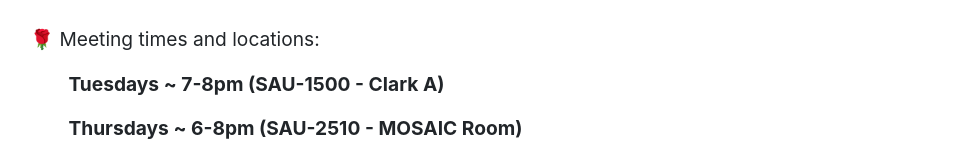
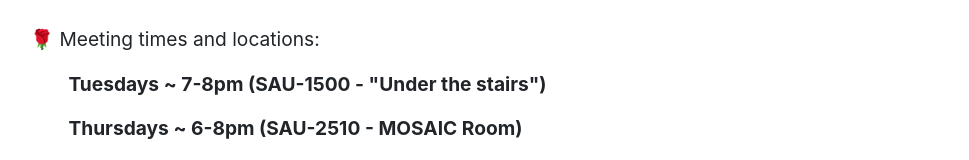
Before and after one commit to destructionorb/ritydsa, a website with bundled scripts: page index.html in a window 1280 px wide. Shown: the part 2303-2463 px from the top of the page, without its empty margins (290-1259 px from the left). Built offline with nearby package versions, Linux system fonts and the light colour scheme; a web font is replaced by a local one.

Commit message:
Fixed meeting info

```diff
--- a/index.html
+++ b/index.html
@@ -120,7 +120,7 @@
         <h2 class="mb-5">Info</h2>
         <p>🌹 Meeting times and locations:</p>
         <b>
-          <p style="margin-left:2em">Tuesdays ~ 7-8pm (SAU-1500 - Clark A)</p>
+          <p style="margin-left:2em">Tuesdays ~ 7-8pm (SAU-1500 - "Under the stairs")</p>
           <p style="margin-left:2em">Thursdays ~ 6-8pm (SAU-2510 - MOSAIC Room)</p>
         </b>
       </div>
```
